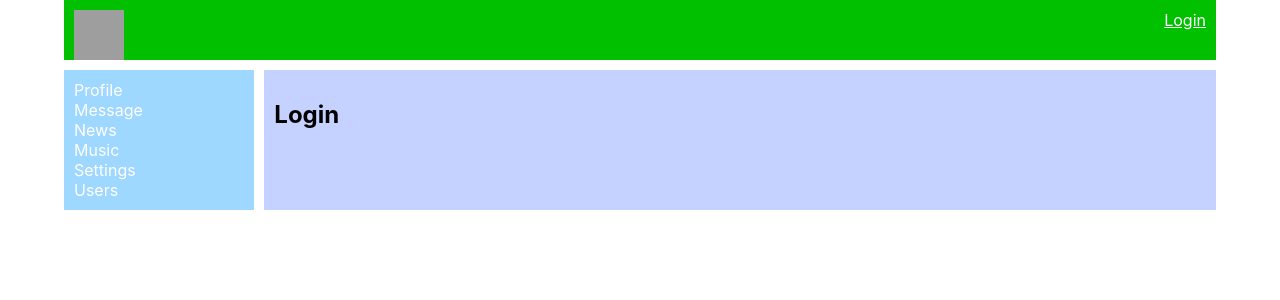
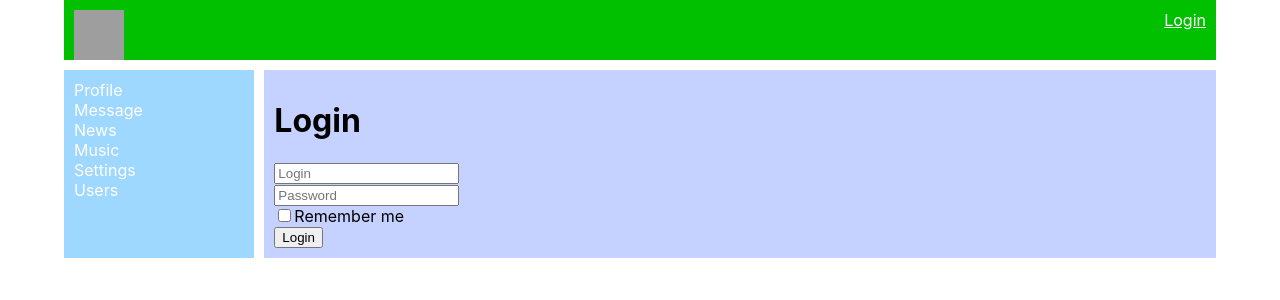
Before and after one commit to Alaicev/React, a React (Create React App) app: page /login in a window 1280 px wide. Shown: the top 300 px of the page. Built offline with nearby package versions, Linux system fonts and the light colour scheme; no server answers; grey boxes are pictures that could not be loaded.

Commit message:
React-final-form

```diff
--- a/package.json
+++ b/package.json
@@ -7,8 +7,10 @@
     "@testing-library/react": "^13.3.0",
     "@testing-library/user-event": "^13.5.0",
     "axios": "^0.27.2",
+    "final-form": "^4.20.7",
     "react": "^18.2.0",
     "react-dom": "^18.2.0",
+    "react-final-form": "^6.5.9",
     "react-redux": "^8.0.2",
     "react-router-dom": "^6.3.0",
     "react-scripts": "5.0.1",
--- a/src/components/Dialogs/DialogsContainer.jsx
+++ b/src/components/Dialogs/DialogsContainer.jsx
@@ -4,7 +4,6 @@ import Dialogs from "./Dialogs";
 import {connect} from "react-redux";
 import withAuthRedirect from "../hoc/withAuthRedirect";
 import {compose} from "redux";
-
 
 let mapStateToProps = (state) => {
     return {
--- a/src/components/content/Profile.jsx
+++ b/src/components/content/Profile.jsx
@@ -10,7 +10,7 @@ const Profile = (props) => {
     return (
         <div className={s.profile}>
             <img src="https://interier-foto.ru/wp-content/uploads/dlinnye-fotografii.jpg" alt="logo" />
-            <ProfileInfo profile={props.profile}/>
+            <ProfileInfo profile={props.profile} userId={props.userId} myId={props.myId}/>
             <MyPostsContainer/>
         </div>
     )
--- a/src/components/content/ProfileContainer.jsx
+++ b/src/components/content/ProfileContainer.jsx
@@ -20,7 +20,7 @@ class ProfileContainer extends React.Component {
     componentDidMount() {
         let usersId = this.props.match.params.userId
         if (!usersId){
-            usersId = 25021
+            usersId = this.props.myUserId
         }
         this.props.getUserProfile(usersId)
         this.props.setUserStatus(usersId)
@@ -30,7 +30,7 @@ class ProfileContainer extends React.Component {
     render() {
         return (
             <div className={s.profile}>
-                <Profile profile={this.props}/>
+                <Profile profile={this.props} userId={this.props.match.params.userId} myId={this.props.myUserId}/>
             </div>
         )
     }
@@ -38,7 +38,8 @@ class ProfileContainer extends React.Component {
 
 let mapStateToProps = (state) => ({
     profile: state.profilePage.userProfile,
-    status: state.profilePage.status
+    status: state.profilePage.status,
+    myUserId: state.auth.Id
 })
 
 export default compose(
--- a/src/components/content/ProfileInfo/ProfileInfo.jsx
+++ b/src/components/content/ProfileInfo/ProfileInfo.jsx
@@ -13,7 +13,7 @@ const ProfileInfo = (props) => {
             <div className="profile">
                 <img src={props.profile.profile.photos.large?props.profile.profile.photos.large: ProfileImage} alt=""/>
                 <h2>{props.profile.profile.fullName}</h2>
-                <ProfileStatus status={props.profile.status} apdateStatus={props.profile.apdateStatus}/>
+                <ProfileStatus status={props.profile.status} apdateStatus={props.profile.apdateStatus} userId={props.userId} myId={props.myId}/>
                 {/*<p>{props.profile.profile.lookingForAJobDescription}</p>*/}
                 <p>My profile</p>
             </div>
--- a/src/components/content/ProfileInfo/status/profileStatus.jsx
+++ b/src/components/content/ProfileInfo/status/profileStatus.jsx
@@ -9,9 +9,11 @@ class ProfileStatus extends React.Component{
     }
 
     activateEditMod = () => {
-        this.setState({
-            editMode: true,
-        })
+        if (this.props.userId === undefined) {
+            this.setState({
+                editMode: true,
+            })
+        }
     }
 
     deActivateEditMod = () => {
@@ -27,12 +29,13 @@ class ProfileStatus extends React.Component{
         })
     }
 
+
     render() {
         return (
             <>
                 {!this.state.editMode &&
                     <div>
-                        <span onDoubleClick={this.activateEditMod}>{this.state.status}</span>
+                        <span onDoubleClick={this.activateEditMod}>{this.state.status || "Status"}</span>
                     </div>
                 }
                 {this.state.editMode &&
@@ -40,11 +43,7 @@ class ProfileStatus extends React.Component{
                         <input onChange={this.onStatusChange} autoFocus={true} onBlur={this.deActivateEditMod} type="text" value={this.state.status}/>
                     </div>
                 }
-                {this.state.status === null &&
-                    <div>
-                        <input onChange={this.onStatusChange} autoFocus={true} onBlur={this.deActivateEditMod} type="text" value={this.state.status}/>
-                    </div>
-                }
+
             </>
         )
     }
--- a/src/components/login/login.jsx
+++ b/src/components/login/login.jsx
@@ -1,9 +1,11 @@
 import React from "react";
+import LoginForm from "./loginForm";
 
 const Login = (props) => {
     return (
         <div>
-            <h2>Login</h2>
+            <h1>Login</h1>
+            <LoginForm />
         </div>
     )
 }
--- /dev/null
+++ b/src/components/login/loginForm.jsx
@@ -0,0 +1,36 @@
+import React from "react";
+import {Form, Field} from "react-final-form";
+
+const LoginForm = (props) => {
+    return (
+        <Form
+            initialValues={{
+                firstName: 'Login'
+            }}
+            // validate={(data) => { console.log(data)}}
+            onSubmit={(formData) => {
+                console.log(formData)
+            }}>
+            {({handleSubmit, pristine, form, submitting}) => (
+
+                <form onSubmit={handleSubmit}>
+                    <div>
+                        <Field component={"input"} name={"login"} placeholder={"Login"}/>
+                    </div>
+                    <div>
+                        <Field component={"input"} name={"password"} placeholder={"Password"}/>
+                    </div>
+                    <div>
+                        <Field component={"input"} name={"checkbox"} id="checkbox" type={"checkbox"}/>
+                        <label htmlFor="checkbox">Remember me</label>
+                    </div>
+                    <div>
+                        <button type={"submit"} disabled={submitting}>Login</button>
+                    </div>
+                </form>
+            )}
+        </Form>
+    )
+}
+
+export default LoginForm
--- a/src/redux/profile-reducer.js
+++ b/src/redux/profile-reducer.js
@@ -4,7 +4,6 @@ const ADD_POST = "ADD-POST"
 const CHANGE_NEW_POST = "CHANGE-NEW-POST";
 const SET_USERS_PROPILE = "SET-USERS-PROPILE"
 const SET_USER_STATUS = "SET_USER_STATUS"
-const UPDATE_USER_STATUS = "UPDATE_USER_STATUS"
 
 
 let initialStore = {
--- a/src/redux/redux-store.js
+++ b/src/redux/redux-store.js
@@ -10,7 +10,7 @@ let reducers = combineReducers({
     profilePage: profileReducer,
     messagesPage: messagesReducer,
     allUsersPage: usersReducer,
-    auth: authReducer
+    auth: authReducer,
 })
 
 let store = createStore(reducers, applyMiddleware(thunk))
```
Also changed, not shown: 1 other file (tests, documents, lock files or other folders).
